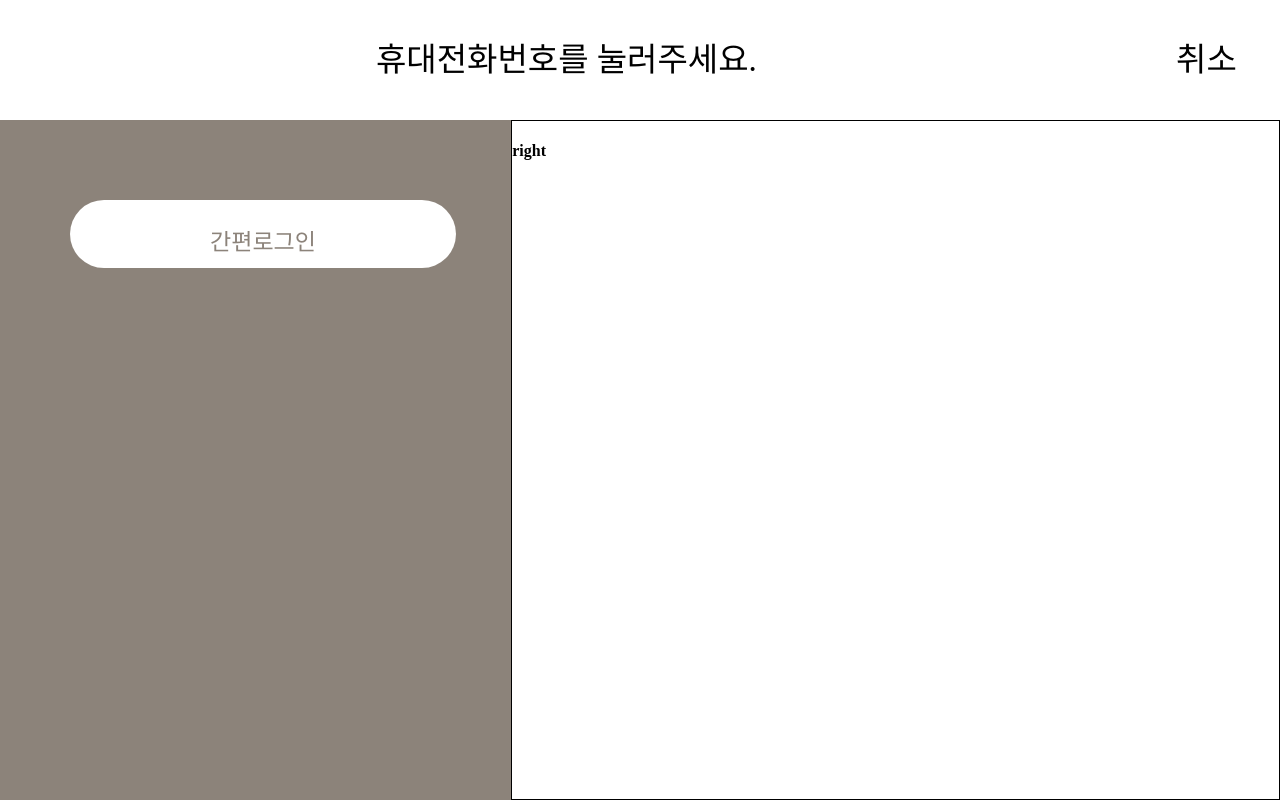
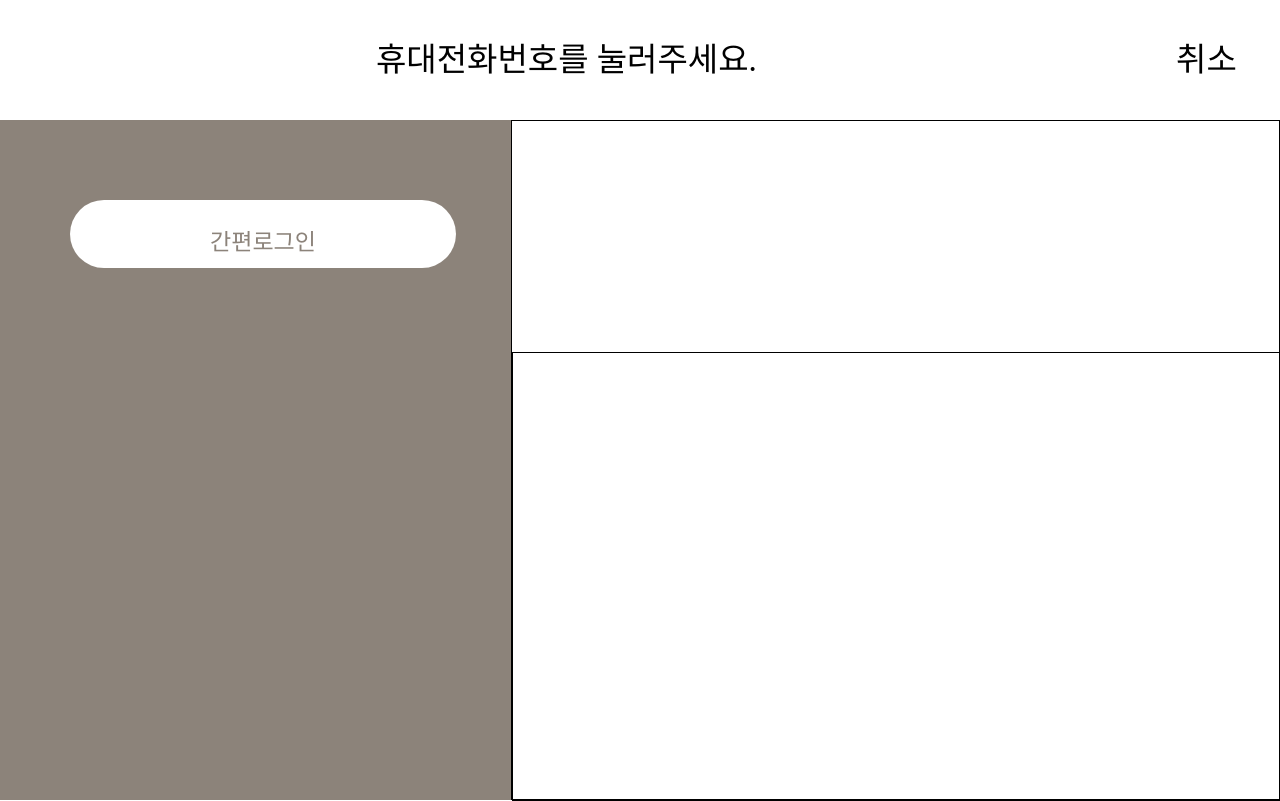
Before and after one commit to Ko-GyeongTae/Frontend-GymManagement-client, a Next.js app: page /login in a window 1280 px wide. Built offline with nearby package versions, Linux system fonts and the light colour scheme.

Commit message:
<EDIT> grid

```diff
--- a/pages/login.tsx
+++ b/pages/login.tsx
@@ -19,7 +19,12 @@ const Login = () => {
             <LoginButton backgroundColor={'white'} fontColor={'#8C837A'} left={70} top={200}/>
           </div>
           <div style={{width: '60%', border: 1, borderStyle: 'solid', borderColor: 'black'}}>
-            <h4>right</h4>
+            <div style={{width: '100%', height: '34%'}}>
+
+            </div>
+            <div style={{width: '100%', height: '66%', border: 1, borderStyle: 'solid', borderColor: 'black'}}>
+
+            </div>
           </div>
       </div>
     </div>
```
